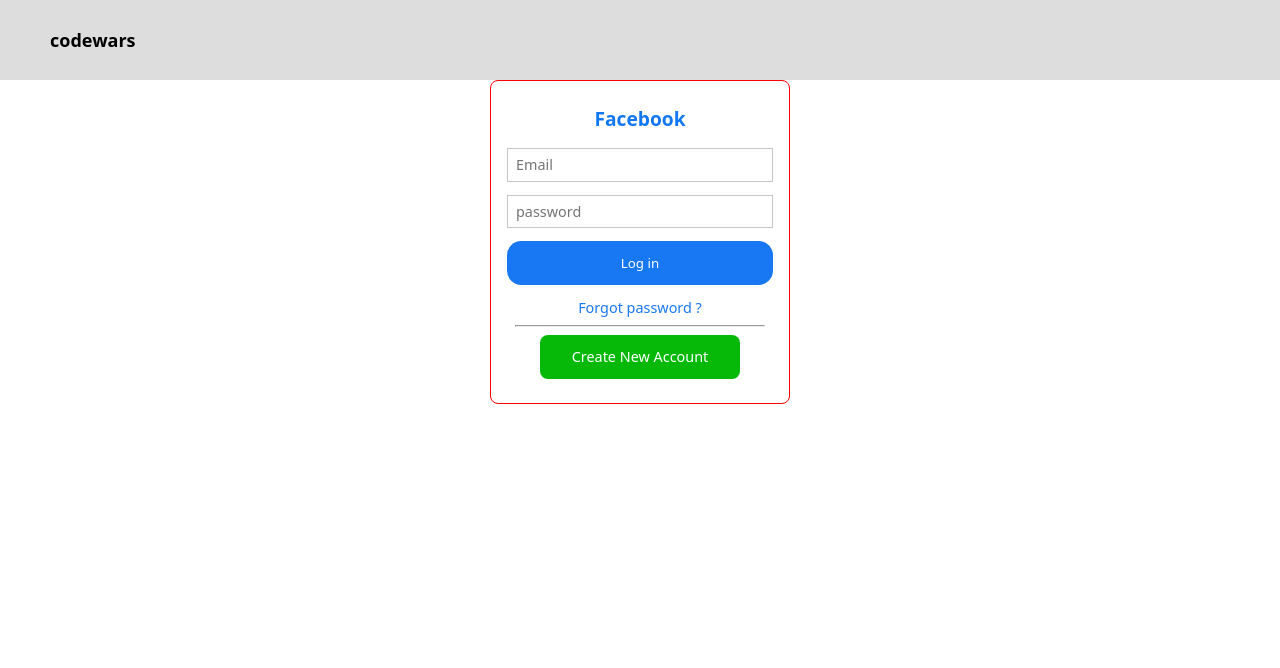
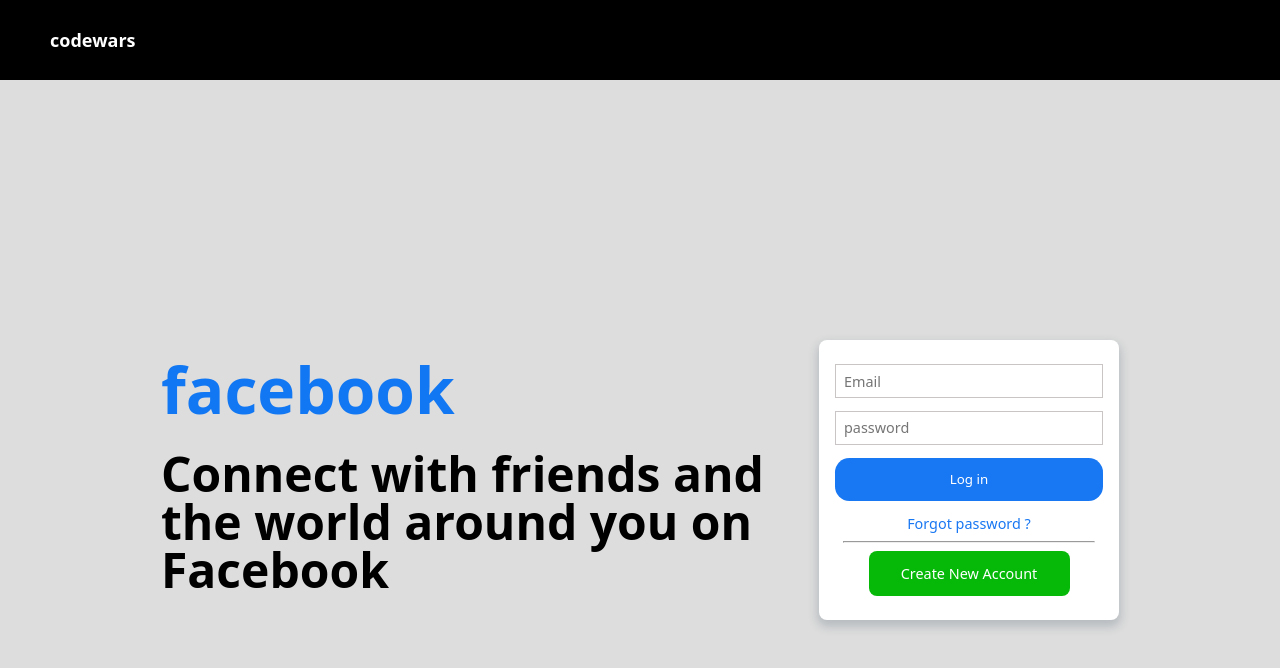
Before and after one commit to Shonazarov-Sanjarbek/facebook, a plain HTML site: page index.html in a window 1280 px wide. Drawn offline with Linux system fonts and the light colour scheme.

Commit message:
homework-16

```diff
--- a/css/main.css
+++ b/css/main.css
@@ -29,7 +29,7 @@ span{
 }
 .navbar{
     width: 100%;
-    background: #ddd;
+    background: #000;
 }
 .navbar__collection{
     width: 10%;
@@ -39,17 +39,41 @@ span{
     align-items: center;
 }
 .navbar__item{
-    color: #000;
+    color: #fff;
     font-size: 18px;
     font-weight: 600;
     line-height: 18px;
 }
 .main{
+    height: 100vh;
     display: flex;
     justify-content: center;
+    align-items: center;
+    gap: 36px;
+    background: #ddd;
+}
+.content{
+    width: calc(50% - 18px);
+    height: 100%;
+    display: flex;
+    flex-direction: column;
+    justify-content: center;
+    align-items: start;
+    gap: 36px;
+}
+.subtitle{
+    font-size: 64px;
+    font-weight: 700;
+    line-height: 48px;
+    color: #1277f2;
+}
+.text{
+    font-size: 48px;
+    font-weight: 600;
+    line-height: 48px;
 }
 .form{
-    border: 1px solid red;
+    box-shadow: 0px 5px 10px 2px rgba(34, 60, 80, 0.2);;
 }
 .logo{
     margin-bottom: 1rem;
--- a/index.html
+++ b/index.html
@@ -25,14 +25,21 @@
     </header>
 
     <main class="main">
+        <div class="content">
+            <p class="subtitle">
+                facebook
+            </p>
+            <span class="text">
+                Connect with friends and the world around you on Facebook
+            </span>
+        </div>
         <form class="form">
-            <p class="logo">Facebook</p>
             <input type="text" placeholder="Email" required="">
             <input type="password" placeholder="password" required="">
             <button class="login">Log in</button>
             <a href="#">Forgot password ?</a>
             <hr>
-            <button class="create-account">Create New Account</button>
+            <a class="create-account">Create New Account</a>
         </form>
     </main>
 </body>
```
